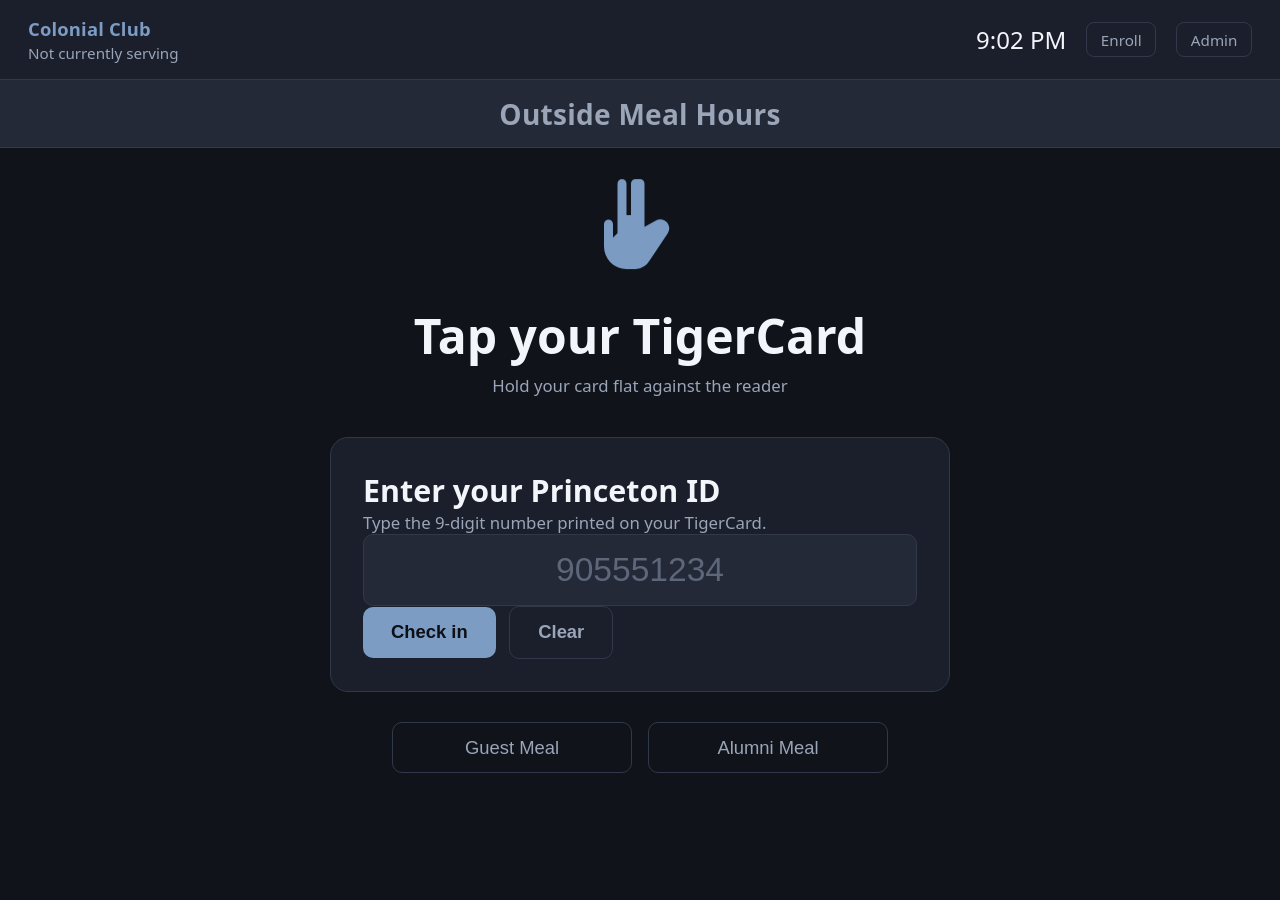
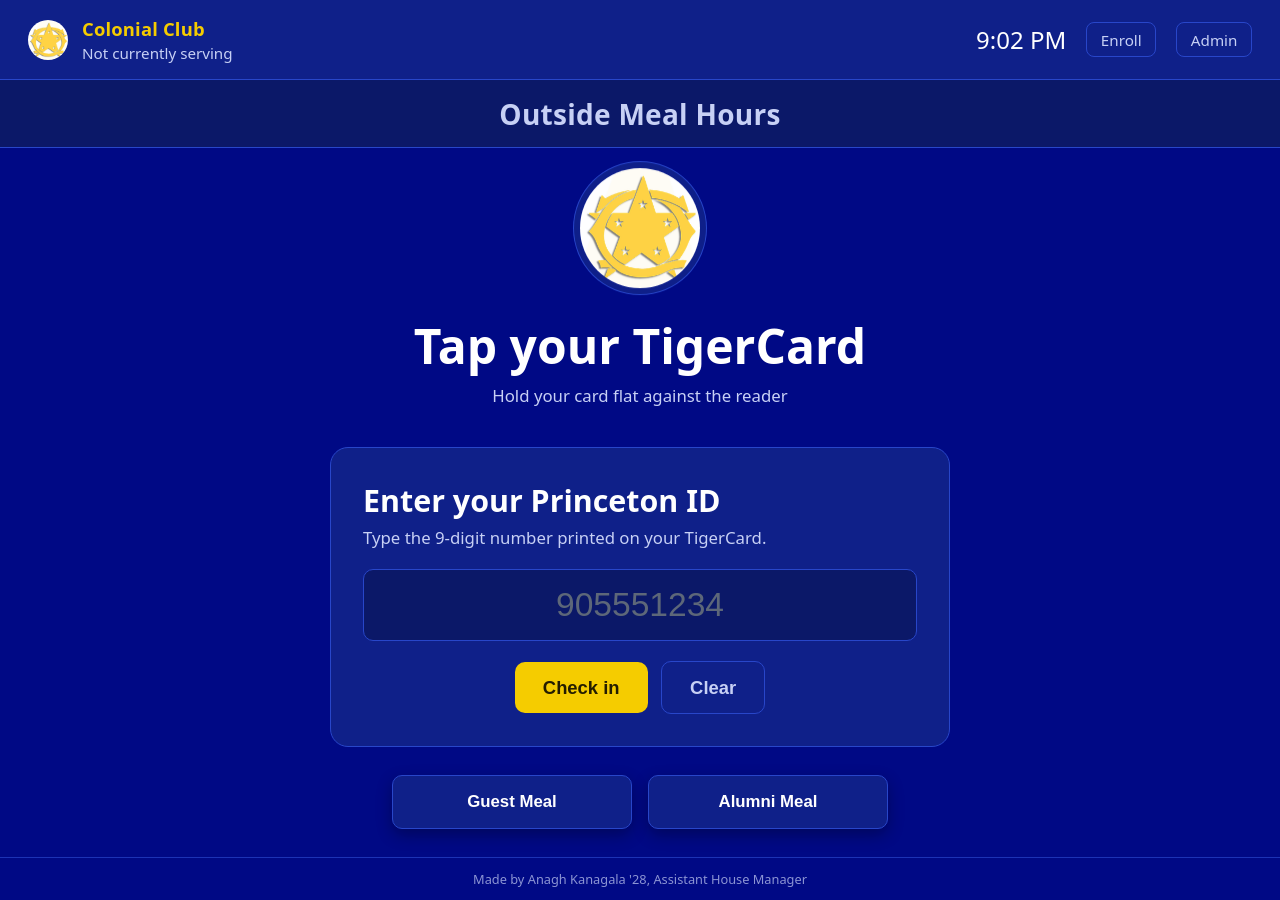
Before and after one commit to anagkan/ColoMealCheck, a FastAPI app: page / in a window 1280 px wide. Before the commit the page ends 773 px from the top, so only its background shows below. Run offline with FastAPI, Linux system fonts and the light colour scheme.

Commit message:
Restyle the kiosk to the Colonial Club design
Implements the "Kiosk Landing" design across all five of its frames: idle,
result, guest popup, alumni popup and enrollment.

The palette moves to Princeton blue, and the slate-blue --club accent becomes
the club's gold. Gold is deliberately kept off anything that answers a
check-in — the green/amber/red status bands still own that, and a gold button
sitting next to them must not read as a third verdict.

The crest replaces the tap glyph on the idle screen and joins the club's name
in the header. It keeps the glyph's breathe: a kiosk that never moves reads as
one that has frozen, which is the first thing a member wonders at a dark
screen.

Two fixes that the design surfaced rather than caused:

Elements hidden with the `hidden` attribute were visible whenever a rule here
set a display of its own — `hidden` is only a `display: none` in the browser's
own stylesheet, so any of ours outranks it. That is why the enrollment page
offered "Take photo" with no camera running, and why the result card showed an
empty initials tile. The file had already patched this one selector at a time
three times over, so it is now settled once for everything.

The gaps down the page were uneven because they came from two different
sources: the space above the guest buttons was the stage's centring slack and
grew with the screen, while the space below them was fixed padding. No padding
value matches a moving target, so the page is now a flex column that hands its
spare height to the stage and the footer in a 2:1 split — a third above the
crest, a third below the ID panel, a third below the guest buttons. Equal at
every height, where the old hardcoded --banner-h/--foot-h/--credit-h only
approximated it and would have drifted the moment the header changed size.

Co-Authored-By: Claude Opus 5 <noreply@anthropic.com>

```diff
--- a/app/static/kiosk.css
+++ b/app/static/kiosk.css
@@ -3,12 +3,12 @@
    band that says the whole answer before you read a word of it. */
 
 :root {
-  --bg: #10131a;
-  --panel: #1a1f2b;
-  --panel-2: #232937;
-  --ink: #f2f5fa;
-  --ink-dim: #9aa5b8;
-  --line: #303849;
+  --bg: #000985;
+  --panel: #0f2089;
+  --panel-2: #0b1868;
+  --ink: #ffffff;
+  --ink-dim: #c7d0f5;
+  --line: #2846c9;
 
   --ok: #1f9d55;
   --ok-ink: #d8f5e4;
@@ -19,26 +19,44 @@
   --info: #2c5fa8;
   --info-ink: #dbe8fb;
 
-  /* Colonial's colours, used as accents only — never as status signals. */
-  --club: #7c9cc4;
+  /* Colonial's gold, used as accents only — never as status signals. The
+     status bands below are the only thing allowed to answer a check-in, and
+     gold sitting next to green or red must never be mistaken for a third
+     answer. --gold-ink is the near-black that rides on top of it: gold is too
+     bright to carry white text at button sizes. */
+  --gold: #f5cc00;
+  --gold-dark: #d8a900;
+  --gold-ink: #241d00;
 
-  /* Heights of the meal banner and the guest-meal footer, subtracted from the
-     stage so the idle screen still centres in what is left of the viewport. */
-  --banner-h: 66px;
-  --foot-h: 84px;
 }
 
 * { box-sizing: border-box; }
 
+/* Every screen, popup and optional control on this kiosk is shown and hidden
+   with the `hidden` attribute — which is only a `display: none` in the browser's
+   own stylesheet, so any rule here that sets a display of its own silently
+   beats it. That has caught this file three separate times (the result card
+   sitting on the idle screen, the guest popup's empty host row, the enrollment
+   page's camera buttons offering "Take photo" with no camera running), so it is
+   settled once here rather than patched per selector as each one is noticed. */
+[hidden] { display: none !important; }
+
 /* The page scrolls. An earlier revision locked it with overflow:hidden and a
    fixed-height stage, which cut off the bottom of the taller panels on a
    laptop screen — the guest and enrollment actions became unreachable. */
+/* A flex column so the leftover height is something the layout hands out on
+   purpose rather than whatever falls off the end. See #stage and .kiosk-foot
+   below for how it is split. */
 html, body {
   margin: 0;
-  min-height: 100%;
   background: var(--bg);
   color: var(--ink);
   font-family: ui-sans-serif, system-ui, -apple-system, "Segoe UI", Roboto, sans-serif;
+}
+body {
+  min-height: 100vh;
+  display: flex;
+  flex-direction: column;
 }
 
 /* Off-screen rather than hidden: an input with display:none cannot hold focus,
@@ -63,8 +81,19 @@ html, body {
   flex-wrap: wrap;
 }
 
-.bar-left { display: flex; flex-direction: column; gap: 0.15rem; }
-.club { font-size: 1.15rem; font-weight: 650; letter-spacing: 0.01em; color: var(--club); }
+/* The crest sits beside the club's name rather than above it, so the whole
+   identity block stays one line tall and the header keeps its height on a
+   narrow screen. */
+.bar-left { display: flex; align-items: center; gap: 0.875rem; }
+.bar-id { display: flex; flex-direction: column; gap: 0.15rem; }
+.crest {
+  width: 40px;
+  height: 40px;
+  object-fit: cover;
+  border-radius: 50%;
+  flex-shrink: 0;
+}
+.club { font-size: 1.15rem; font-weight: 650; letter-spacing: 0.01em; color: var(--gold); }
 .service { font-size: 0.95rem; color: var(--ink-dim); }
 .bar-right { display: flex; align-items: center; gap: 1.25rem; }
 .clock { font-size: 1.5rem; font-variant-numeric: tabular-nums; }
@@ -76,7 +105,7 @@ html, body {
   padding: 0.4rem 0.85rem;
   border-radius: 8px;
 }
-.bar-link:hover { color: var(--ink); border-color: var(--club); }
+.bar-link:hover { color: var(--ink); border-color: var(--gold); }
 
 .offline {
   font-size: 0.8rem;
@@ -118,8 +147,15 @@ html, body {
   opacity: 0.92;
 }
 
+/* Takes two thirds of the page's spare height and centres in it, so a third
+   lands above the screen's content and a third below it. The footer takes the
+   remaining third and puts all of it under its buttons, which leaves the three
+   gaps down the page — banner to crest, panel to guest buttons, guest buttons
+   to the credit line — the same size as each other at every screen height.
+   Anything fixed here has to be mirrored by .kiosk-foot's padding-bottom, or
+   the last of the three drifts out of step with the other two. */
 #stage {
-  min-height: calc(100vh - 76px - var(--banner-h) - var(--foot-h));
+  flex: 2 1 auto;
   display: grid;
   place-items: center;
   padding: 1.75rem;
@@ -135,28 +171,29 @@ html, body {
   align-items: center;
   gap: 1.25rem;
 }
-/* Screens are shown and hidden with the `hidden` attribute, which the
-   display:flex above would otherwise override — leaving the result card sitting
-   empty on the idle screen. Same reason as .modal-backdrop[hidden] below. */
-.screen[hidden] { display: none; }
 
 /* ---------- idle ---------- */
 
 .idle { gap: 2.5rem; }
 .tap-target { text-align: center; }
-.tap-icon {
-  width: 108px;
-  height: 108px;
-  fill: var(--club);
-  opacity: 0.9;
+/* The crest is what a member already looks for on the door, so it is also what
+   marks the spot on the idle screen. It keeps the breathe the old tap glyph
+   had: a kiosk that never moves reads as a kiosk that has frozen, and the
+   member's first question at a dark screen is whether it is on at all. */
+.tap-crest {
+  width: 120px;
+  height: 120px;
+  object-fit: cover;
+  border-radius: 50%;
+  box-shadow: 0 0 0 6px var(--panel), 0 0 0 7px var(--line);
   animation: breathe 2.6s ease-in-out infinite;
 }
 @keyframes breathe {
-  0%, 100% { transform: translateY(0); opacity: 0.75; }
+  0%, 100% { transform: translateY(0); opacity: 0.8; }
   50% { transform: translateY(-8px); opacity: 1; }
 }
 @media (prefers-reduced-motion: reduce) {
-  .tap-icon { animation: none; }
+  .tap-crest { animation: none; }
 }
 .idle h1 { font-size: 3rem; margin: 0.75rem 0 0.35rem; font-weight: 640; }
 .sub { color: var(--ink-dim); font-size: 1.05rem; margin: 0; }
@@ -171,7 +208,7 @@ html, body {
   border-radius: 10px;
   cursor: pointer;
 }
-.ghost-btn:hover { border-color: var(--club); color: var(--ink); }
+.ghost-btn:hover { border-color: var(--gold); color: var(--ink); }
 
 /* ---------- result ---------- */
 
@@ -236,8 +273,8 @@ html, body {
   padding: 0.9rem 1.75rem;
   border-radius: 10px;
   border: none;
-  background: var(--club);
-  color: #0d1117;
+  background: var(--gold);
+  color: var(--gold-ink);
   font-weight: 600;
   cursor: pointer;
   text-decoration: none;
@@ -249,6 +286,8 @@ html, body {
   color: var(--ink-dim);
 }
 .action-btn.big-btn { font-size: 1.3rem; padding: 1rem 2.25rem; }
+.action-btn:hover { background: var(--gold-dark); }
+.action-btn.subtle:hover { background: transparent; border-color: var(--gold); color: var(--ink); }
 
 /* ---------- panels ---------- */
 
@@ -257,10 +296,16 @@ html, body {
   border: 1px solid var(--line);
   border-radius: 18px;
   padding: 2rem;
+  display: flex;
+  flex-direction: column;
+  gap: 1.25rem;
   align-items: stretch;
   width: 100%;
 }
 .panel.narrow { max-width: 620px; }
+/* A heading and the line explaining it are one thought, so they sit closer to
+   each other than to the rest of the panel. */
+.panel-head { display: flex; flex-direction: column; gap: 0.35rem; }
 .panel h2 { margin: 0; font-size: 1.9rem; }
 .text-input {
   font-size: 1.3rem;
@@ -280,6 +325,10 @@ html, body {
 }
 .text-input::placeholder { color: #5d6779; letter-spacing: normal; }
 .panel-actions { display: flex; gap: 0.85rem; flex-wrap: wrap; align-items: center; }
+/* Centred only here. The idle panel is a single column a member reads top to
+   bottom under the crest; the modals and the enrollment steps are staff forms,
+   where the actions line up on the left edge every other field starts at. */
+#manual .panel-actions { justify-content: center; }
 .warn { color: var(--warn-ink); background: rgba(199,125,10,0.18);
         padding: 0.75rem 1rem; border-radius: 10px; margin: 0; }
 .override-box { display: flex; flex-direction: column; gap: 0.75rem; }
@@ -291,15 +340,47 @@ html, body {
    there is no result on screen to hang a button off. The alumni button sits
    beside it: an alum arrives with nobody to be attached to, so their meal is
    never reachable from a member's result screen at all. */
+/* The other half of #stage's arrangement: takes the last third of the spare
+   height and keeps its buttons at the top of it, so the whole third falls
+   between them and the credit line. The 1.75rem below matches the 1.75rem of
+   stage padding above the buttons — the two gaps are equal only while those
+   two numbers are. */
 .kiosk-foot {
+  flex: 1 1 auto;
   display: flex;
   justify-content: center;
+  align-items: flex-start;
+  align-content: flex-start;
   gap: 1rem;
   flex-wrap: wrap;
   padding: 0 1.75rem 1.75rem;
 }
+/* Raised off the background rather than outlined like the other secondary
+   buttons: these two are the only controls on the idle screen that nobody is
+   led to by a card tap, so they have to be findable without being loud enough
+   to compete with the reader. */
 #guestMealBtn,
-#alumniMealBtn { min-width: 240px; font-size: 1.15rem; }
+#alumniMealBtn {
+  min-width: 240px;
+  font-size: 1.05rem;
+  background: var(--panel);
+  color: var(--ink);
+  font-weight: 600;
+  padding: 1rem 1.5rem;
+  box-shadow: 0 6px 16px rgba(0, 0, 0, 0.3);
+}
+
+/* Last line on the page, below the fold of everything that matters. Whoever
+   inherits this kiosk needs a name to ask about it. */
+.kiosk-credit {
+  text-align: center;
+  font-size: 0.8rem;
+  color: var(--ink-dim);
+  opacity: 0.7;
+  margin: 0;
+  padding: 0.75rem 1.75rem;
+  border-top: 1px solid var(--line);
+}
 
 .modal-backdrop {
   position: fixed;
@@ -312,9 +393,6 @@ html, body {
   background: rgba(6, 8, 13, 0.74);
   overflow-y: auto;
 }
-/* The popup is shown and hidden with the `hidden` attribute, which display:flex
-   would otherwise override. */
-.modal-backdrop[hidden] { display: none; }
 
 .modal {
   width: min(640px, 100%);
@@ -339,7 +417,7 @@ html, body {
 .check input[type="checkbox"] {
   width: 1.4rem;
   height: 1.4rem;
-  accent-color: var(--club);
+  accent-color: var(--gold);
   cursor: pointer;
   flex-shrink: 0;
 }
@@ -353,9 +431,6 @@ html, body {
   gap: 0.75rem;
   flex-wrap: wrap;
 }
-/* Same trap as .screen[hidden]: without this, the popup opened from the footer
-   button shows an empty host row before anyone has been picked. */
-.modal .chosen[hidden] { display: none; }
 #guestHostResults { max-height: 220px; margin-top: 0.6rem; }
 #guestHostResults:empty { display: none; }
 
@@ -375,8 +450,8 @@ html, body {
   width: 1.9rem;
   height: 1.9rem;
   border-radius: 999px;
-  background: var(--club);
-  color: #0d1117;
+  background: var(--gold);
+  color: var(--gold-ink);
   font-size: 1rem;
   font-weight: 700;
   flex-shrink: 0;
@@ -405,7 +480,7 @@ html, body {
   cursor: pointer;
 }
 .mode-btn:hover { color: var(--ink); }
-.mode-btn.is-on { background: var(--club); color: #0d1117; font-weight: 650; }
+.mode-btn.is-on { background: var(--gold); color: var(--gold-ink); font-weight: 650; }
 
 .field-grid {
   display: grid;
@@ -445,7 +520,7 @@ select.text-input { appearance: none; }
   cursor: pointer;
   flex-wrap: wrap;
 }
-.search-results li:hover { border-color: var(--club); }
+.search-results li:hover { border-color: var(--gold); }
 .search-results li.muted-row { cursor: default; color: var(--ink-dim); }
 .search-results li.muted-row:hover { border-color: var(--line); }
 .search-results .who { font-size: 1.15rem; }
@@ -462,7 +537,7 @@ select.text-input { appearance: none; }
 .link-btn {
   background: none;
   border: none;
-  color: var(--club);
+  color: var(--gold);
   cursor: pointer;
   font: inherit;
   text-decoration: underline;
--- a/app/templates/kiosk/enroll.html
+++ b/app/templates/kiosk/enroll.html
@@ -10,8 +10,10 @@
 
   <header class="bar">
     <div class="bar-left">
-      <span class="club">Colonial Club</span>
-      <span class="service">Staff — enroll a member and link their TigerCard</span>
+      <div class="bar-id">
+        <span class="club">Colonial Club</span>
+        <span class="service">Staff — enroll a member and link their TigerCard</span>
+      </div>
     </div>
     <div class="bar-right">
       <a class="bar-link" href="/">← Back to check-in</a>
--- a/app/templates/kiosk/index.html
+++ b/app/templates/kiosk/index.html
@@ -17,11 +17,14 @@
 
   <header class="bar">
     <div class="bar-left">
+      <img class="crest" src="/static/crest.png" alt="Colonial Club crest">
+      <div class="bar-id">
         <span class="club">Colonial Club</span>
         <span id="serviceLabel" class="service">
           {% if period %}Serving {{ period.name }} until {{ period.end_time.strftime('%-I:%M %p') }}
           {% else %}Not currently serving{% endif %}
         </span>
+      </div>
     </div>
     <div class="bar-right">
       <span id="offlineBadge" class="offline" hidden></span>
@@ -47,9 +50,7 @@
 
     <section id="idle" class="screen idle">
       <div class="tap-target">
-        <svg viewBox="0 0 24 24" class="tap-icon" aria-hidden="true">
-          <path d="M12 2a1 1 0 0 1 1 1v9.6l2.5-1.4a2 2 0 0 1 2.7 2.8l-4 6A4 4 0 0 1 11 22H9a5 5 0 0 1-5-5v-5a1 1 0 0 1 2 0v3l1-1V3a1 1 0 0 1 2 0v7h1V3a1 1 0 0 1 1-1z"/>
-        </svg>
+        <img class="tap-crest" src="/static/crest.png" alt="" aria-hidden="true">
         <h1>Tap your TigerCard</h1>
         <p class="sub">Hold your card flat against the reader</p>
       </div>
@@ -58,8 +59,10 @@
            itself rather than behind a button: a member whose card has failed is
            already stuck, and one more tap to find the box is one too many. -->
       <div id="manual" class="panel narrow">
+        <div class="panel-head">
           <h2>Enter your Princeton ID</h2>
           <p class="sub">Type the 9-digit number printed on your TigerCard.</p>
+        </div>
         <!-- A PUID is exactly nine decimal digits. maxlength and pattern stop most
              of what a member can type; kiosk.js enforces the same rule on every
              keystroke and again on submit, because neither attribute holds against
@@ -110,6 +113,8 @@
          to and nothing to ask a host for. -->
     <button id="alumniMealBtn" class="ghost-btn">Alumni Meal</button>
   </footer>
+
+  <p class="kiosk-credit">Made by Anagh Kanagala '28, Assistant House Manager</p>
 
   <!-- Guest meals are a popup rather than a screen of their own. They interrupt
        whatever the kiosk was showing — usually the "already checked in" result
@@ -198,7 +203,7 @@
     <div class="modal panel" role="dialog" aria-modal="true"
          aria-labelledby="alumniModalTitle">
       <h2 id="alumniModalTitle">Alumni Meal</h2>
-      <p class="sub small">Not tied to a member — the alum eats on their own account.</p>
+      <p class="sub small">Not tied to a member, alums eat for free!</p>
 
       <div class="field-grid">
         <div class="field">
```
Also changed, not shown: app/static/crest.png (added). Lines whose indentation alone changed are shown as unchanged.
